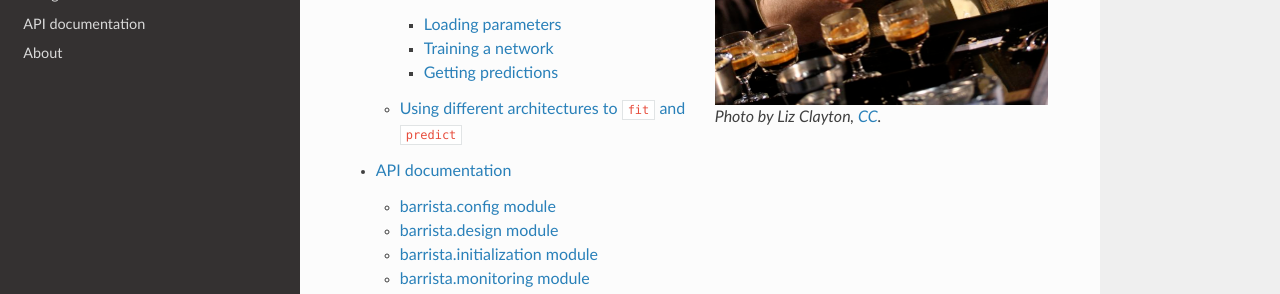
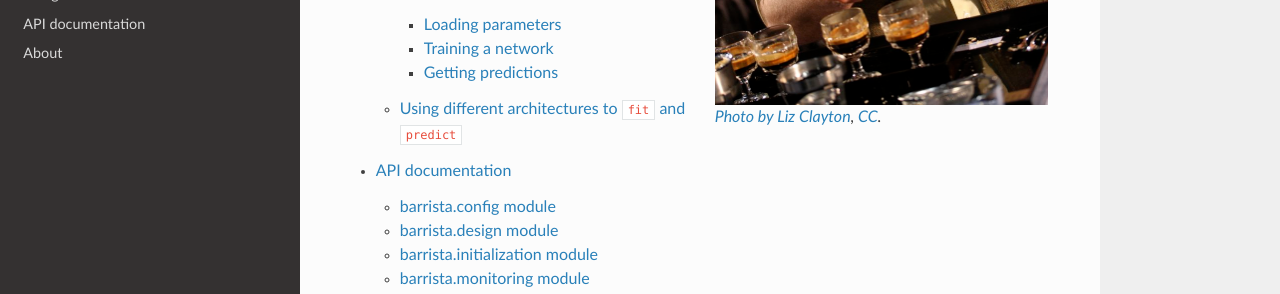
Before and after one commit to classner/barrista, a Sphinx documentation site: the page built from documentation/index.rst, in a window 1280 px wide and 900 px high, scrolled down 688 px. Shown: the part 155-449 px from the top of the window. Built offline with Sphinx 7.4.7 and the Read the Docs theme 2.0.0, drawn with Linux system fonts in a browser that asks for light colours; part of the change alters nothing that is shown.

```diff
--- a/documentation/index.rst
+++ b/documentation/index.rst
@@ -29,7 +29,8 @@ It runs on every platform caffe runs on, and can be used with Python 2 and 3.
    :alt: map to buried treasure
    :align: right
 
-   Photo by Liz Clayton, `CC <http://creativecommons.org/licenses/by/4.0/>`_.
+   `Photo by Liz Clayton <https://commons.wikimedia.org/wiki/File:Gwilym_Davies.jpg>`_,
+   `CC <http://creativecommons.org/licenses/by/3.0/>`_.
 
 
 Contents:
```
